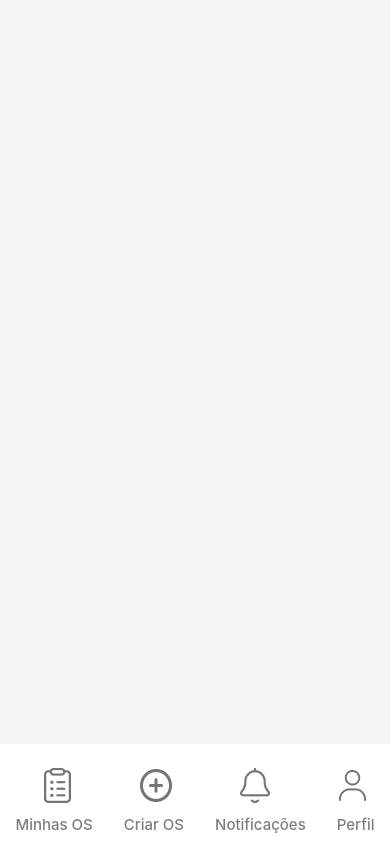
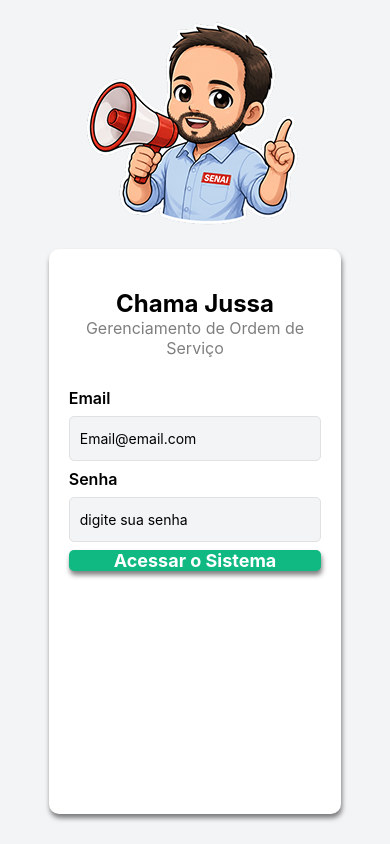
Before and after one commit to Mateus-Latorre/Chama-Jussa, a React Native app in the folder ChamaJussa/: screen / in a window 390 px wide. Built offline with nearby package versions, Linux system fonts and the light colour scheme.

Commit message:
Quase finalizado Login

```diff
--- a/ChamaJussa/src/app/StyleLogin.js
+++ b/ChamaJussa/src/app/StyleLogin.js
@@ -5,7 +5,7 @@ export const styles = StyleSheet.create({
     safeArea: {
         backgroundColor: "#F3F4F6",
         flex: 1,
-        paddingTop: 40
+        // paddingTop: 40
     },
     container: {
         width: "100%",
@@ -21,18 +21,73 @@ export const styles = StyleSheet.create({
     },
     formulario: {
         backgroundColor: "#fff",
-        width: 350,
-        // height: 150,
+        width: "75%",
+        height: "80%",
         borderRadius: 10,
         boxShadow: '1px 4px 5px rgba(0, 0, 0, 0.5)',
         marginLeft: 15,
         marginRight: 15,
         marginBottom: 30,
+        // justifyContent: "center",
+        alignItems: "center",
+        // paddingBottom: ,
+        paddingLeft: 20,
+        paddingRight: 20,
+        paddingTop: 40,
+        flex: 1,
+        flexDirection: "column"
+
+    },
+    titulo: {
+        fontSize: 24,
+        fontWeight: 700,
+
+    },
+    texto: {
+        opacity: "50%",
+        fontSize: 16,
+        textAlign: "center"
+
+    },
+    pedidoCaixa: {
+        fontWeight: 600,
+        fontSize: 16,
+
+    },
+    input: {
+        backgroundColor:"#f3f4f6",
+        width: "100%",
+        height: 45,
+        borderRadius: 5,
+        borderColor: "#e0e1e3",
+        borderWidth: 1,
+        padding: 10,
+        marginTop: 8,
+        marginBottom: 8
+
+
+    },
+    inputs: {
+        width: "100%",
+        marginTop:30
+
+
+    },
+    botao: {
+        width: "100%",
+        backgroundColor: "#10b981",
+        height: 50,
+        borderRadius: 5,
+        boxShadow: '1px 4px 5px rgba(0, 0, 0, 0.5)',
+        flex: 1,
+        alignItems: "center",
         justifyContent: "center",
-        alignItems: "center",
-        padding: 15,
-        flex: 1,
-        flexDirection: "row"
 
+
+    },
+    textobtn: {
+        color: "#fff",
+        fontSize: 18,
+        fontWeight: 700
     }
 });
--- a/ChamaJussa/src/app/login.jsx
+++ b/ChamaJussa/src/app/login.jsx
@@ -1,10 +1,7 @@
-
-import { StatusBar } from 'expo-status-bar';
-import { ScrollView, Text, View, Image } from 'react-native';
+import { View, Image, Text, TextInput, TouchableOpacity } from 'react-native';
 import { SafeAreaProvider, SafeAreaView } from 'react-native-safe-area-context';
-import { styles } from './StylesNotificacao';
+import { styles } from './StyleLogin';
 import { JussaProvider } from '../Context/jussaContext';
-import { Footer } from "../Componentes/footer/Footer"
 
 function App() {
     return (
@@ -13,13 +10,23 @@ function App() {
                 <JussaProvider>
                     <View style={styles.container}>
 
+                        <Image source={require('../../assets/logo.png')} />
 
+                        <View style={styles.formulario}>
+                            <Text style={styles.titulo}>Chama Jussa</Text>
+                            <Text style={styles.texto}>Gerenciamento de Ordem de Serviço</Text>
+                            <View style={styles.inputs}>
+                                <Text style={styles.pedidoCaixa}>Email</Text>
+                                <TextInput style={styles.input} placeholder='Email@email.com'/>
+                                <Text style={styles.pedidoCaixa}>Senha</Text>
+                                <TextInput style={styles.input} placeholder='digite sua senha'/>
+                                <TouchableOpacity style={styles.botao}>
+                                    <Text style={styles.textobtn}>Acessar o Sistema</Text>
+                                </TouchableOpacity>
 
-                        <StatusBar style="auto" />
-
-
+                            </View>
+                        </View>
                     </View>
-                    <Footer />
 
                 </JussaProvider>
             </SafeAreaView>
```
